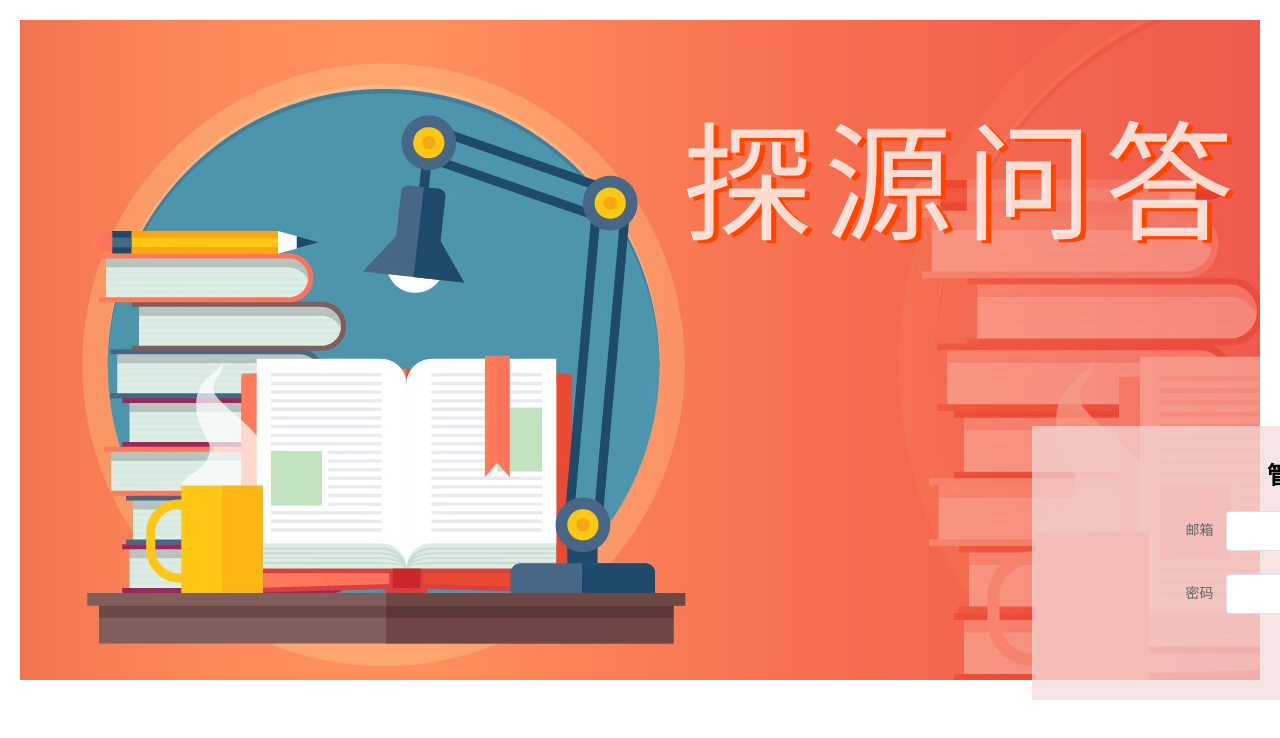
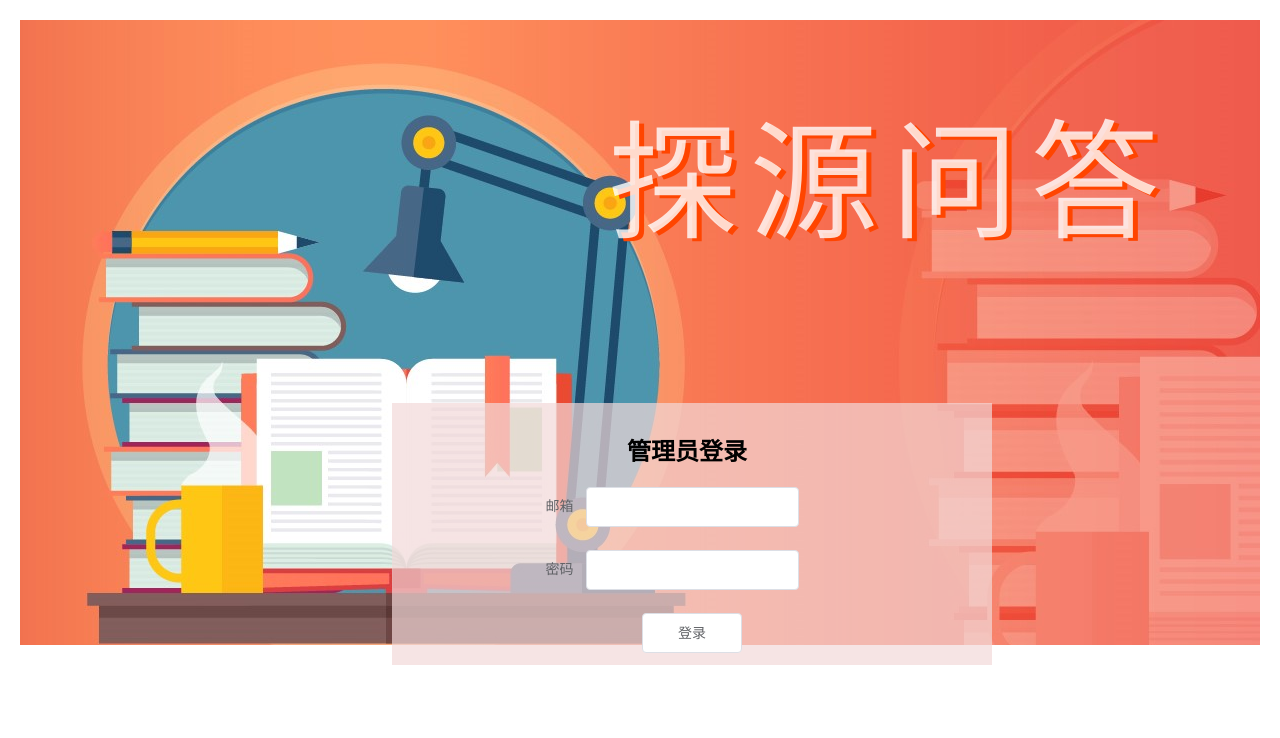
Before and after one commit to tlyAndty/answer_online, a Vue app: page /adminlogin in a window 1280 px wide. Shown: the top 738 px of the page. Built offline with nearby package versions, Linux system fonts and the light colour scheme; what vue-quill-editor, vue-resource would draw is missing.

Commit message:
用户和管理员登录页面相互调整及到首页的跳转

```diff
--- a/src/App.vue
+++ b/src/App.vue
@@ -103,10 +103,10 @@
       <!--router-view v-if="isRouterAlive"></router-view-->
       <router-view/>
     </el-main>
-    <!--el-footer style="height: 40px;">
-      <div style="margin-right: 40px;margin-left: 40px;margin-top: 5px;font-size: 12px">
+    <!--el-footer v-if="$route.meta.keepAlive1" style="padding: 0px;height: 40px">
+      <div style="background-color: #fbfdf8;text-align: center;font-size: 12px;height: 100%">
         <div style="">
-        <a id="admin_login" href="/adminlogin" style="color:black;text-decoration:none">管理员登录</a>
+          <a id="admin_login" href="/adminlogin" style="color:black;text-decoration:none">管理员登录</a>
         </div>
         <span>Copyright © 2020-3020 tly&ty. All Rights Reserved.</span>
       </div>
--- a/src/components/adminlogin.vue
+++ b/src/components/adminlogin.vue
@@ -17,7 +17,13 @@
         </el-form>
       </el-row>
     </div>
-
+    <div style="background-color: rgba(255, 255, 255, 0.3);;text-align: center;font-size: 12px;height: 40px;margin-top: 101px">
+      <div >
+        <a id="main" href="/" style="margin-right:10px;color:black;text-decoration:none">首页</a>
+        <a id="user_login" href="/userlogin" style="margin-left:10px;color:black;text-decoration:none">用户登录</a>
+      </div>
+      <span>Copyright © 2020-3020 tly&ty. All Rights Reserved.</span>
+    </div>
   </div>
 </template>
 
@@ -77,17 +83,15 @@ export default {
     text-align:center;
     background: url(../assets/login_bg.jpg);
     background-repeat: no-repeat;
-    height:660px;
+    height: 625px;
   }
   .panel{
     position: relative;
-    float:right;
-    right:10%;
-    /*top:30%;*/
+    left:55%;
     width:350px;
     background-color: #333333;
     background: rgba(242,217,217,0.7);
-    margin-top: 40px;
+    margin-top: 25px;
     padding-right: 100px;
     padding-top: 10px;
   }
@@ -97,9 +101,9 @@ export default {
   }
 
   .title {
-    padding-top: 5%;
+    padding-top: 60px;
     position: relative;
-    left: 52%;
+    left: 46%;
     color: rgba(255, 255, 255, 0.8);
     font-size: 8em;
     letter-spacing: 0.1em;
--- a/src/components/userlogin.vue
+++ b/src/components/userlogin.vue
@@ -20,7 +20,13 @@
           </el-form>
         </el-row>
       </div>
-
+      <div style="background-color: rgba(255, 255, 255, 0.3);;text-align: center;font-size: 12px;height: 40px;margin-top: 61px">
+        <div >
+          <a id="main" href="/" style="margin-right:10px;color:black;text-decoration:none">首页</a>
+          <a id="admin_login" href="/adminlogin" style="margin-left:10px;color:black;text-decoration:none">管理员登录</a>
+        </div>
+        <span>Copyright © 2020-3020 tly&ty. All Rights Reserved.</span>
+      </div>
     </div>
 </template>
 
@@ -95,13 +101,11 @@
     text-align:center;
     background: url(../assets/login_bg.jpg);
     background-repeat: no-repeat;
-    height:660px;
+    height: 625px;
   }
   .panel{
     position: relative;
-    float:right;
-    right:10%;
-    /*top:30%;*/
+    left:55%;
     width:350px;
     background-color: #333333;
     background: rgba(242,217,217,0.7);
@@ -115,9 +119,9 @@
   }
 
   .title {
-    padding-top: 5%;
+    padding-top:60px;
     position: relative;
-    left: 52%;
+    left: 46%;
     color: rgba(255, 255, 255, 0.8);
     font-size: 8em;
     letter-spacing: 0.1em;
--- a/src/router/router.js
+++ b/src/router/router.js
@@ -46,7 +46,8 @@ export default new Router({
       name: 'userlogin',
       component: userlogin,
       meta:{
-        keepAlive:false
+        keepAlive:false,
+        //keepAlive1:true
       }
     },
     {
```
Lines whose indentation alone changed are shown as unchanged.
